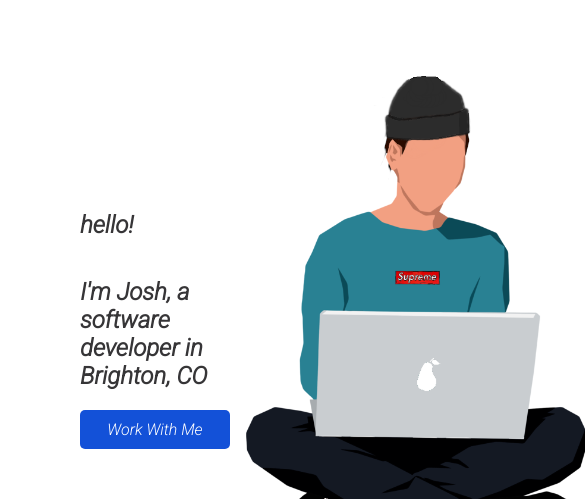
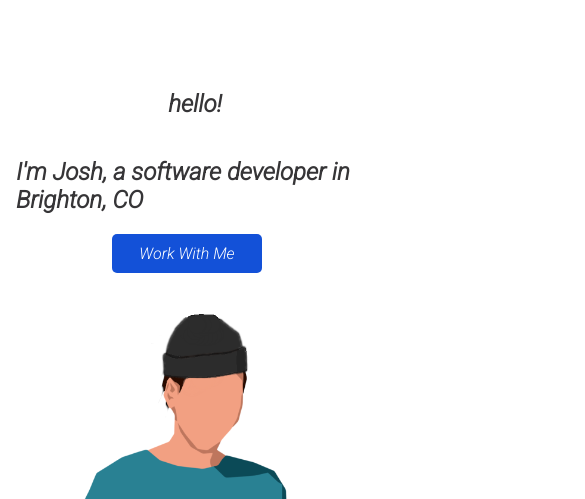
Before and after one commit to josharagon/josharagon-website, a React (Create React App) app: page / in a window 390 px wide. Shown: the part 164-663 px from the top of the page, 585 px wide, since content can reach past the window. Built offline with nearby package versions, Linux system fonts and the light colour scheme.

Commit message:
Make site responsive for iphone

```diff
--- a/src/App.scss
+++ b/src/App.scss
@@ -129,3 +129,42 @@ body {
 #contact {
     margin-top: 20px;
 }
+
+@media only screen and (max-width: 700px) {
+    body {
+        margin: 0em 1em 0em 1em;
+    }
+    .hello-container {
+        display: flex;
+        flex-direction: column;
+    }
+
+    .hello-me {
+        align-items: center;
+        margin-bottom: 35px;
+    }
+
+    .tools-about {
+        display: flex;
+        flex-direction: column;
+    }
+
+    .my-toolbox {
+        width: 350px;
+        height: 300px;
+    }
+
+    .more-about {
+        margin-top: 40px;
+        width: unset;
+    }
+
+    .social-links {
+        align-self: center;
+    }
+
+    .my-summary {
+        margin:0;
+    }
+
+  }
```
